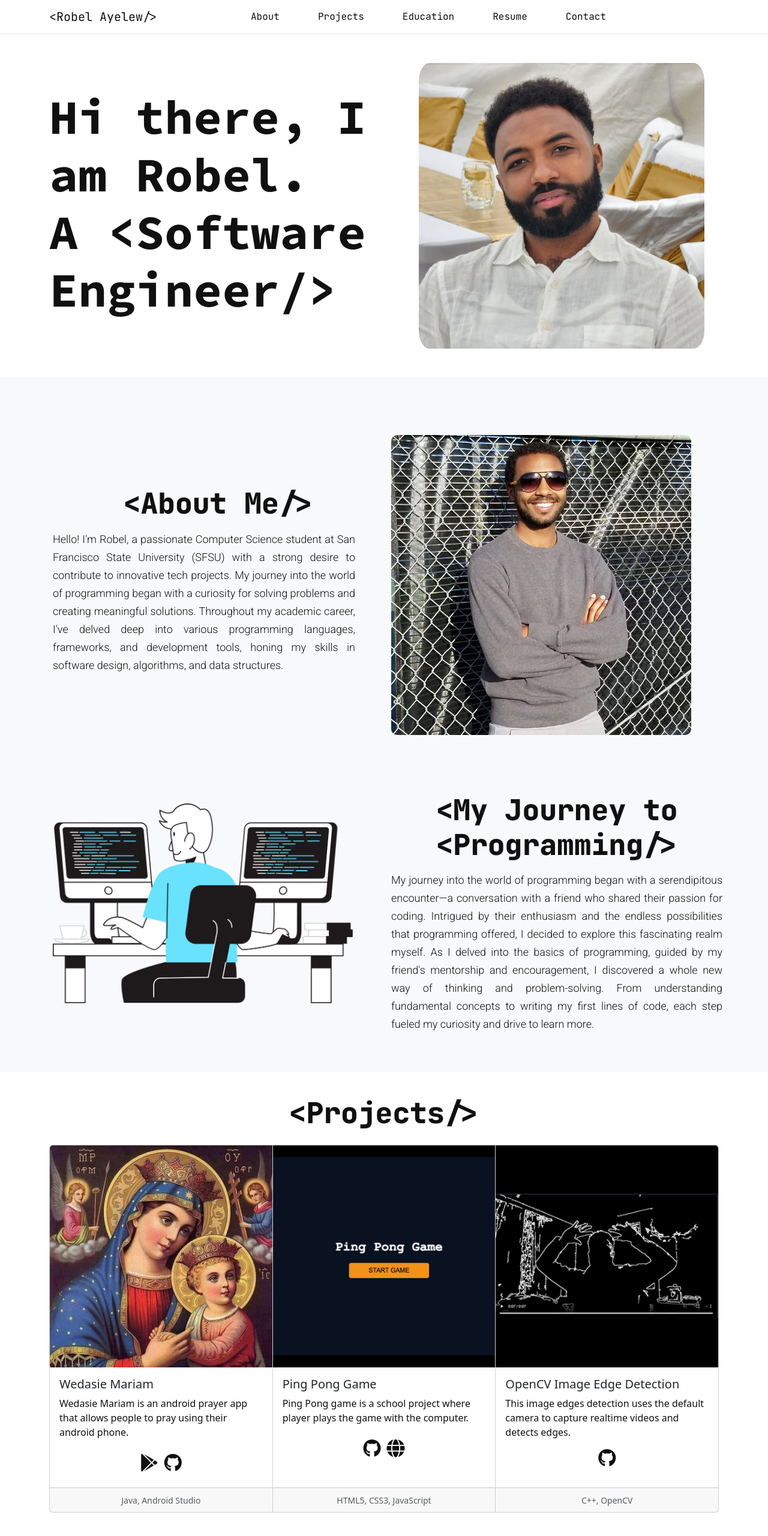
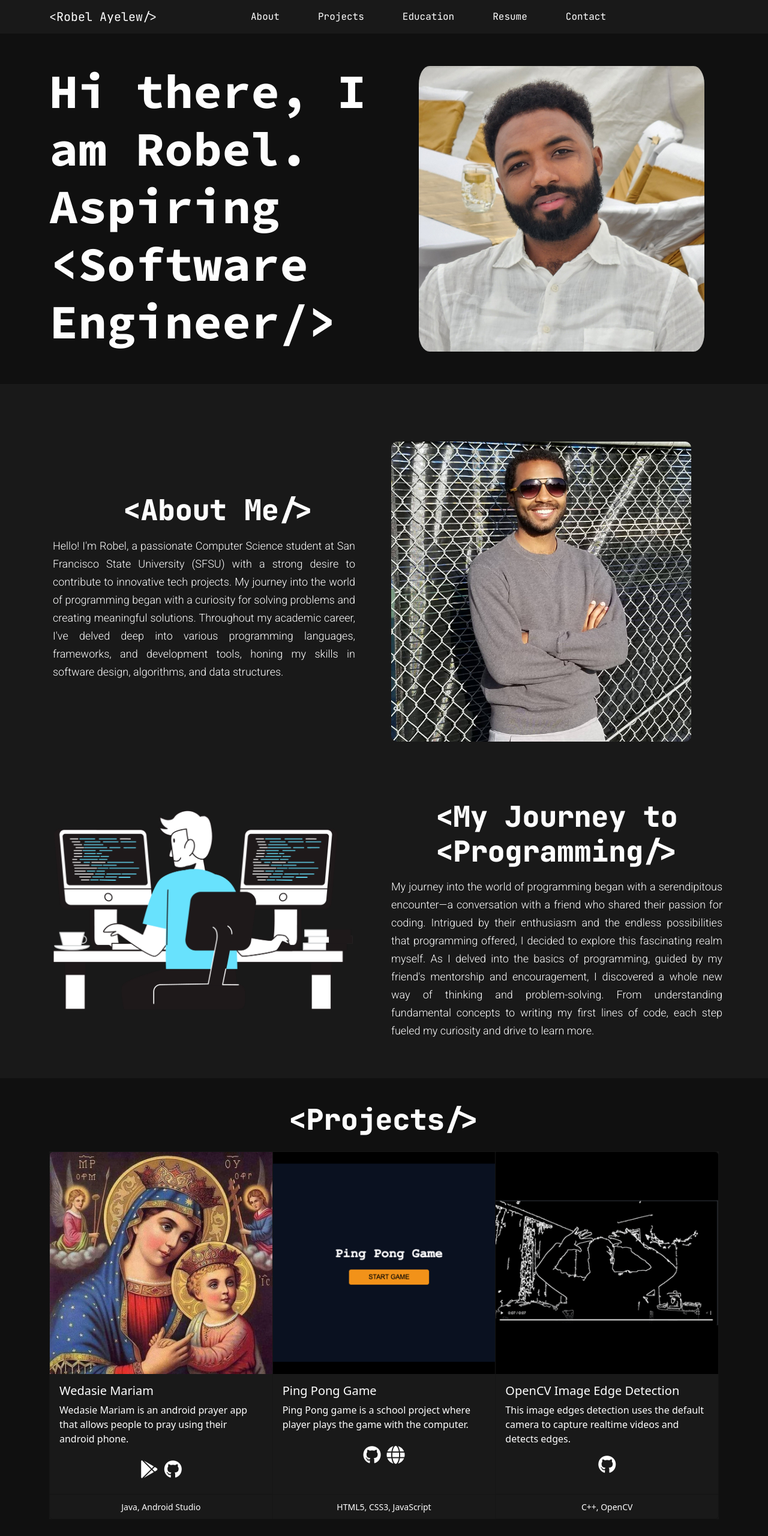
Before and after one commit to RobelKasahun/Personal-Portfolio, a plain HTML site: page index.html in a window 1280 px wide. Shown: the top 2560 px of the page at 60% size. Drawn offline with nearby package versions, Linux system fonts and the light colour scheme.

Commit message:
Update title and color theme

```diff
--- a/css/style.css
+++ b/css/style.css
@@ -9,39 +9,41 @@ html {
 }
 
 * {
-    color: #101010;
+    /* color: #101010; */
+    color: #fefefe;
 }
 
 body {
-    background-color: #ffffff;
+    /* background-color: #ffffff; */
+    background-color: #101010;
 }
 
 /* Navigation bar */
 .navbar,
 .about-section {
-    background-color: #ffffff;
+    background-color: #191919;
 }
 
 .navbar>.container>.navbar-brand {
     font-family: 'JetBrains Mono', sans-serif, system-ui, -apple-system, BlinkMacSystemFont, 'Segoe UI', Roboto, Oxygen, Ubuntu, Cantarell, 'Open Sans', 'Helvetica Neue', sans-serif;
-    color: #101010;
+    color: #fefefe;
 }
 
 .navbar>.container>.offcanvas>.offcanvas-header>h5,
 .nav-link {
     font-family: 'JetBrains Mono', sans-serif, system-ui, -apple-system, BlinkMacSystemFont, 'Segoe UI', Roboto, Oxygen, Ubuntu, Cantarell, 'Open Sans', 'Helvetica Neue', sans-serif;
-    color: #101010;
+    color: #fefefe;
 }
 
 .navbar>.container>.offcanvas>.offcanvas-header>h5,
 .nav-link:hover {
-    color: #090909;
+    color: #fefefe;
 }
 
 /* Header Section */
 .header,
 #projects {
-    background-color: #ffffff;
+    background-color: #101010;
 }
 
 .header>.row>#image-robel-ayelew {
@@ -52,7 +54,7 @@ body {
 .header>.row>h1,
 .job-title {
     font-family: 'Source Code Pro', monospace, 'JetBrains Mono', sans-serif, system-ui, -apple-system, BlinkMacSystemFont, 'Segoe UI', Roboto, Oxygen, Ubuntu, Cantarell, 'Open Sans', 'Helvetica Neue', sans-serif;
-    color: #101010;
+    color: #fefefe;
 }
 
 /* About me section */
@@ -147,7 +149,7 @@ body {
 }
 
 #contact {
-    background-color: #ffffff;
+    background-color: #101010;
 }
 
 .link-dark {
@@ -166,6 +168,25 @@ body {
     font-style: normal;
 }
 
-.font-awesome-brand, #github{
+.font-awesome-brand,
+#github {
     font-size: 18px;
 }
+
+.card,
+.card-group {
+    background-color: #191919;
+    color: #fefefe;
+}
+
+.card-footer>small {
+    color: #fefefe;
+}
+
+#education {
+    background-color: #191919;
+}
+
+.footer-section {
+    background-color: #191919;
+}
--- a/index.html
+++ b/index.html
@@ -13,7 +13,7 @@
 
 <body>
     <!-- Navigation bar -->
-    <nav class="navbar navbar-expand-md sticky-top mb-0 border-bottom">
+    <nav class="navbar navbar-expand-md sticky-top mb-0">
         <div class="container">
             <a class="navbar-brand" href="index.html">
                 &lt;Robel Ayelew/&gt;
@@ -52,7 +52,7 @@
                 <span class="job-title">&lt;Software Engineer/&gt;</span>
             </h1> -->
             <h1 class="col col-sm-12 col-md-6 col-lg-6 col-xl-6 col-xxl-6 h1 display-1 fw-bold">Hi there, I am
-                Robel.<br />A
+                Robel.<br />Aspiring
                 <span class="job-title">&lt;Software Engineer/&gt;</span>
             </h1>
             <img src="./assets/images/my-pic.jpg" alt="Image of Robel Ayelew" id="image-robel-ayelew"
@@ -61,7 +61,7 @@
     </section>
 
     <!-- About section -->
-    <section class="about-section container-fluid pe-0 justify-content-center pt-5 bg-light" id="about">
+    <section class="about-section container-fluid pe-0 justify-content-center pt-5" id="about">
         <div class="container about-container">
             <div class="row py-5 me-0 pe-0 align-items-center">
                 <div class="col about-me-text pe-0 col-12 col-sm-12 col-md-6 col-lg-6 col-xl-6 col-xxl-6">
@@ -88,7 +88,7 @@
     </section>
 
     <!-- About Section #2 -->
-    <section class="about-section container-fluid pe-0 justify-content-center bg-light">
+    <section class="about-section container-fluid pe-0 justify-content-center">
         <div class="container about-container">
             <div class="row py-5 me-0 pe-0 align-items-center">
                 <div class="col about-me-image-section col-12 col-sm-12 col-md-6 col-lg-6 col-xl-6 col-xxl-6">
@@ -143,7 +143,7 @@
 
                     </div>
                     <div class="card-footer text-center">
-                        <small class="text-body-secondary">Java, Android Studio</small>
+                        <small>Java, Android Studio</small>
                     </div>
                 </div>
 
@@ -166,7 +166,7 @@
                         </div>
                     </div>
                     <div class="card-footer text-center">
-                        <small class="text-body-secondary">HTML5, CSS3, JavaScript</small>
+                        <small>HTML5, CSS3, JavaScript</small>
                     </div>
                 </div>
                 <div class="card col-12 col-sm-12 col-md-4 col-lg-4 col-xl-4 col-xxl-4">
@@ -185,7 +185,7 @@
                         </div>
                     </div>
                     <div class="card-footer text-center">
-                        <small class="text-body-secondary">C++, OpenCV</small>
+                        <small>C++, OpenCV</small>
                     </div>
                 </div>
             </div>
@@ -193,7 +193,7 @@
     </section>
 
     <!-- Education section -->
-    <section class="container-fluid education-section ps-0 pe-0 bg-light pt-3 pb-3" id="education">
+    <section class="container-fluid education-section ps-0 pe-0 pt-3 pb-3" id="education">
         <h2 class="education-title text-center display-5 mt-4 mb-4">&lt;Education/&gt;</h2>
         <div class="row container ed-row justify-content-center align-items-center pe-0" id="row-ed-section">
             <div class="col col-12 col-sm-12 col-md-6 col-lg-6 col-xl-6 col-xxl-6">
@@ -242,7 +242,7 @@
     </section>
 
     <!-- Footer Section -->
-    <section class="footer-section container-fluid px-0 bg-light">
+    <section class="footer-section container-fluid px-0">
         <footer class="">
             <p class="lead footer-text text-center py-3 p mb-0">
                 <small>Copyright © 2024 Robel Ayelew. All rights reserved.</small>
```
